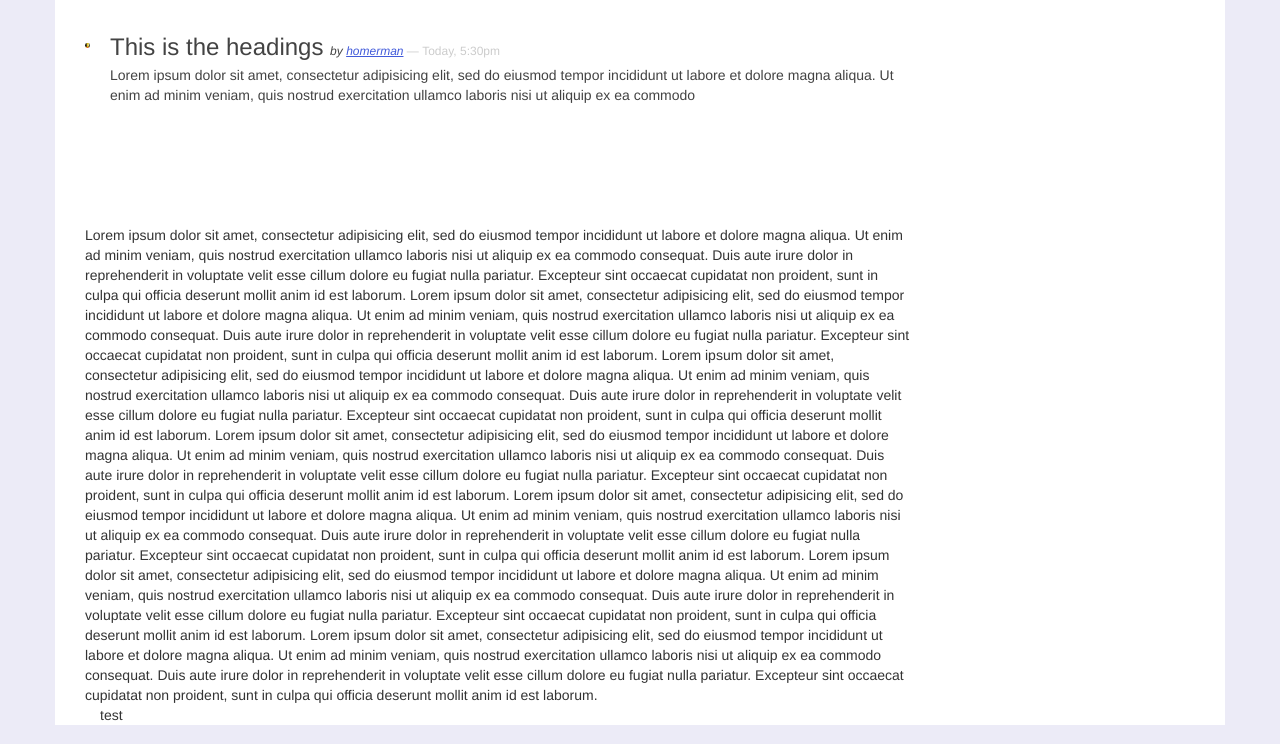
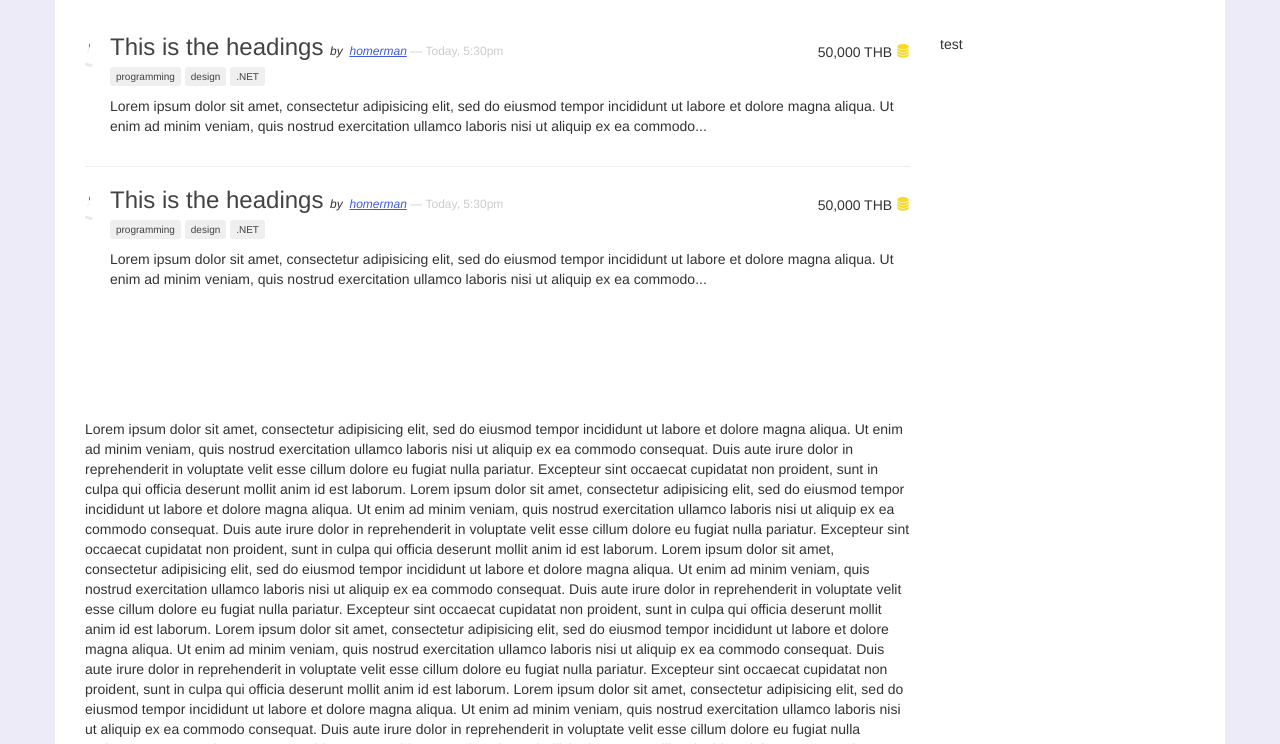
Before and after one commit to ekkapob/rugbit, a website: page public/index.html in a window 1280 px wide. Shown: the part 56-800 px from the top of the page. Drawn offline with nearby package versions, Linux system fonts and the light colour scheme.

Commit message:
Add font-icons

```diff
--- /dev/null
+++ b/public/css/icon-styles.css
@@ -0,0 +1,44 @@
+@font-face {
+	font-family: 'icomoon';
+	src:url('../fonts/icomoon.eot?r7g3j8');
+	src:url('../fonts/icomoon.eot?#iefixr7g3j8') format('embedded-opentype'),
+		url('../fonts/icomoon.woff?r7g3j8') format('woff'),
+		url('../fonts/icomoon.ttf?r7g3j8') format('truetype'),
+		url('../fonts/icomoon.svg?r7g3j8#icomoon') format('svg');
+	font-weight: normal;
+	font-style: normal;
+}
+
+[class^="icon-"], [class*=" icon-"] {
+	font-family: 'icomoon';
+	speak: none;
+	font-style: normal;
+	font-weight: normal;
+	font-variant: normal;
+	text-transform: none;
+	line-height: 1;
+
+	/* Better Font Rendering =========== */
+	-webkit-font-smoothing: antialiased;
+	-moz-osx-font-smoothing: grayscale;
+}
+
+.icon-stack:before {
+	content: "\e600";
+}
+
+.icon-comment:before {
+	content: "\e601";
+}
+
+.icon-speech:before {
+	content: "\e603";
+}
+
+.icon-brush:before {
+	content: "\e602";
+}
+
+.icon-coding:before {
+	content: "\e604";
+}
--- a/public/css/stylus/styles.styl
+++ b/public/css/stylus/styles.styl
@@ -2,7 +2,11 @@ black = #434343
 grey	= #7A7A7A
 site-background = #ECEBF7
 lightgrey = #CCC
+lightgrey-100 = #EFEFEF
 purple = #415ADA
+darkpurple = #8491E4
+gold = #F9D829
+lightpurple = #D1D7FF
 
 .navbar a
 	color black
@@ -41,39 +45,76 @@ purple = #415ADA
 .container-main
 	background-color white
 	padding-top	40px
-	// height 200px
 
 .media-left
 	padding-right	0
 
 .post
+	position relative
+	.post-bubble
+		.icon-speech.shadow
+			left -41px
+			color rgba(171,171,171,0.25)
+			top -12px
+			font-size 49px
+		.icon-speech
+			color white
+			font-size: 48px
+			position: absolute
+			top: -14px
+			left: -40px
+		.post-comment-icon
+			font-size 22px
+			color darkpurple
+			position absolute
+			top 13px
+			left 12px
+	.post-img-container
+		width 70px
+		height 70px
+		overflow hidden
+		img
+			width 100%
+	.post-heading
+		font-size 24px
 	.media-heading
+		position relative
 	 	a
+	 		cursor
 			color black
 			text-decoration none
-		span
-			font-size 12px
-			font-weight normal
+			&:hover
+				color purple
 	.media-body
 		padding-left 20px
 	.post-date
 		&:before
-			content: '\2014 \00A0';
+			content: '\2014 \00A0'
 		color lightgrey
+		font-size 12px
+		font-weight normal
 	.post-author-container
 		font-style italic
 		.post-author a
 			color purple
 			text-decoration underline
-
-
-
-.post-img-container
-	width 70px
-	height 70px
-	overflow hidden
-	img
-		width 100%
+		span
+			font-size 12px
+	.post-tag
+		background-color lightgrey-100
+		color black
+		font-size 10px
+	p
+		margin-top 10px
+	.post-pay
+		display inline
+		font-size 14px
+		position absolute
+		right 0
+		bottom 0
+		font-weight normal
+		.icon-stack
+			color gold
 
 body
 	background-color site-background
--- a/public/index.html
+++ b/public/index.html
@@ -5,6 +5,7 @@
 	<meta name="viewport" content="width=device-width, initial-scale=1" />
 	<link rel="stylesheet" href="https://maxcdn.bootstrapcdn.com/bootstrap/3.3.1/css/bootstrap.min.css">
 	<link rel="stylesheet" href="css/styles.css">
+	<link rel="stylesheet" href="css/icon-styles.css">
 </head>
 <body>
 	<nav class="navbar">
@@ -34,8 +35,62 @@
 	<div class="container container-main">
 		<div class="col-md-9">
 
+
 		<div class="media post">
 			<div class="media-left post-img-container">
+				<div class="media-left post-img-container">
+					<div class="post-bubble" title="design">
+						<div class="icon-speech shadow"></div>
+						<div class="icon-speech">
+							<div class="post-comment-icon icon-coding"></div>
+						</div>
+					</div>
+					<img class="img-circle" src="images/avatar/avatar-bart.jpg" alt="something" title="homerman" />
+				</div>
+			</div>
+			<div class="media-body">
+				<h3 class="media-heading">
+					<a href="#">
+						This is the headings
+					</a>
+					<span class="post-author-container">
+						<span>by</span>
+						<span class="post-author">
+							<a href="#">homerman</a>
+						</span>
+					</span>
+					<span class="post-date">Today, 5:30pm</span>
+					<div class="post-pay">
+						50,000 THB
+						<span class="icon-stack"></span>
+					</div>
+				</h3>
+				<div class="post-tag-container">
+					<button class="btn btn-xs post-tag">programming</button>
+					<button class="btn btn-xs post-tag">design</button>
+					<button class="btn btn-xs post-tag">.NET</button>
+				</div>
+				<p>
+					Lorem ipsum dolor sit amet, consectetur adipisicing elit, sed do eiusmod
+					tempor incididunt ut labore et dolore magna aliqua. Ut enim ad minim veniam,
+					quis nostrud exercitation ullamco laboris nisi ut aliquip ex ea commodo...
+				</p>
+				<!-- <div class="post-author">
+					<span>posted by </span><a href="#">homerman</a>
+				</div> -->
+			</div>
+		</div>
+
+		<hr />
+
+		<div class="media post">
+			<div class="media-left post-img-container">
+				<div class="post-bubble" title="design">
+					<div class="icon-speech shadow"></div>
+					<div class="icon-speech">
+						<div class="post-comment-icon icon-brush"></div>
+					</div>
+				</div>
 				<img class="img-circle" src="images/avatar/avatar-bart.jpg" alt="something" title="homerman" />
 			</div>
 			<div class="media-body">
@@ -50,16 +105,27 @@
 						</span>
 					</span>
 					<span class="post-date">Today, 5:30pm</span>
+					<div class="post-pay">
+						50,000 THB
+						<span class="icon-stack"></span>
+					</div>
 				</h3>
-				<a href="">
-				Lorem ipsum dolor sit amet, consectetur adipisicing elit, sed do eiusmod
-				tempor incididunt ut labore et dolore magna aliqua. Ut enim ad minim veniam,
-				quis nostrud exercitation ullamco laboris nisi ut aliquip ex ea commodo
-				</a>
+				<div class="post-tag-container">
+					<button class="btn btn-xs post-tag">programming</button>
+					<button class="btn btn-xs post-tag">design</button>
+					<button class="btn btn-xs post-tag">.NET</button>
+				</div>
+				<p>
+					Lorem ipsum dolor sit amet, consectetur adipisicing elit, sed do eiusmod
+					tempor incididunt ut labore et dolore magna aliqua. Ut enim ad minim veniam,
+					quis nostrud exercitation ullamco laboris nisi ut aliquip ex ea commodo...
+				</p>
 				<!-- <div class="post-author">
 					<span>posted by </span><a href="#">homerman</a>
 				</div> -->
+			</div>
 		</div>
+
 
 		<br />
 		<br />
```
Also changed, not shown: public/css/styles.css, public/fonts/icomoon.ttf (added), public/fonts/icomoon.woff (added), 2 other files.
